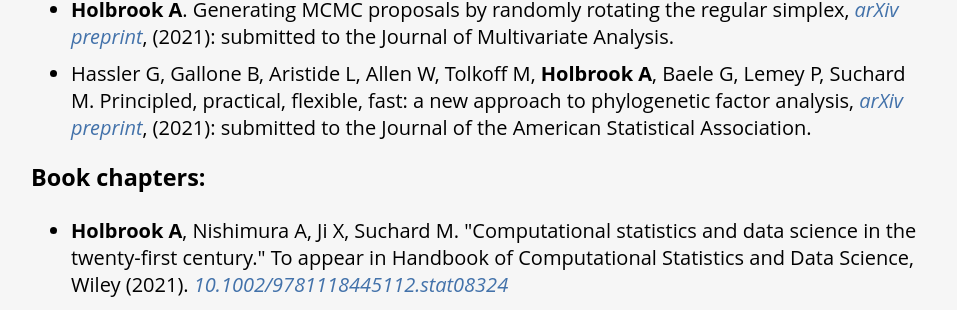
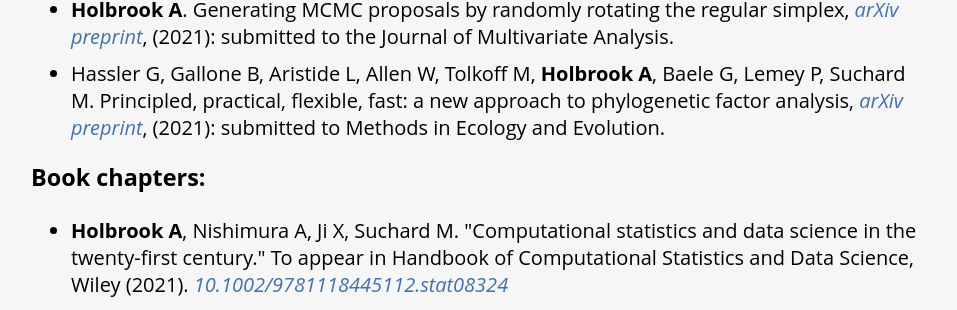
Before and after one commit to andrewjholbrook/andrewjholbrook.github.io, a Jekyll site: the page built from research.html, in a window 1280 px wide. Shown: the part 306-616 px from the top of the page, without its empty margins (161-1118 px from the left). Built offline with Jekyll 4.4.1, drawn with Linux system fonts in a browser that asks for light colours; a style sheet for code colours, icons or effects is not loaded.

Commit message:
Update research.html

```diff
--- a/research.html
+++ b/research.html
@@ -13,7 +13,7 @@
   <ul id="preprints">
                 <li><b>Holbrook A</b>. A quantum parallel Markov chain Monte Carlo, <i><a href="http://arxiv.org/abs/2112.00212" target="_blank">arXiv preprint</a></i>, (2021).</li>
         <li><b>Holbrook A</b>. Generating MCMC proposals by randomly rotating the regular simplex, <i><a href="https://arxiv.org/abs/2110.06445" target="_blank">arXiv preprint</a></i>, (2021): submitted to the Journal of Multivariate Analysis.  </li>
-        <li> Hassler G, Gallone B, Aristide L, Allen W, Tolkoff M, <b>Holbrook A</b>, Baele G, Lemey P, Suchard M. Principled, practical, flexible, fast: a new approach to phylogenetic factor analysis, <i><a href="https://arxiv.org/abs/2107.01246" target="_blank">arXiv preprint</a></i>, (2021): submitted to the Journal of the American Statistical Association.
+        <li> Hassler G, Gallone B, Aristide L, Allen W, Tolkoff M, <b>Holbrook A</b>, Baele G, Lemey P, Suchard M. Principled, practical, flexible, fast: a new approach to phylogenetic factor analysis, <i><a href="https://arxiv.org/abs/2107.01246" target="_blank">arXiv preprint</a></i>, (2021): submitted to Methods in Ecology and Evolution.
                         </ul>
 
      <h3>Book chapters:</h3>
```
